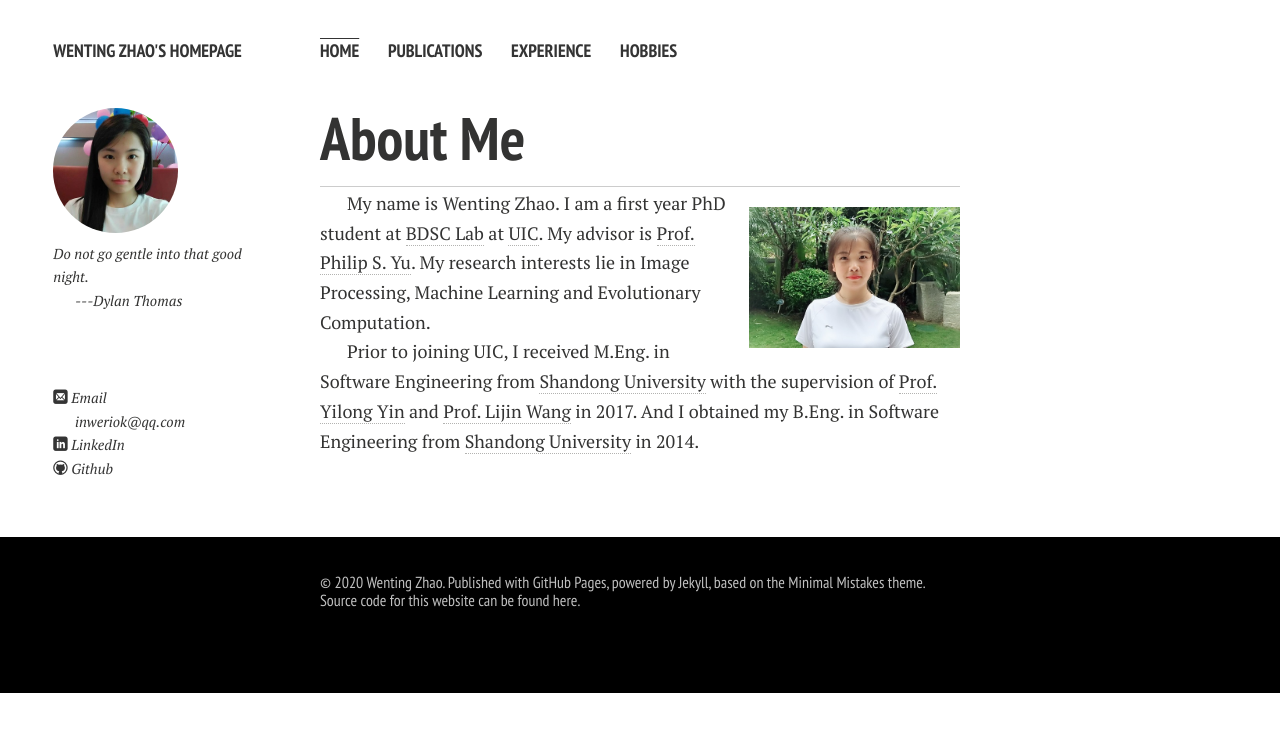
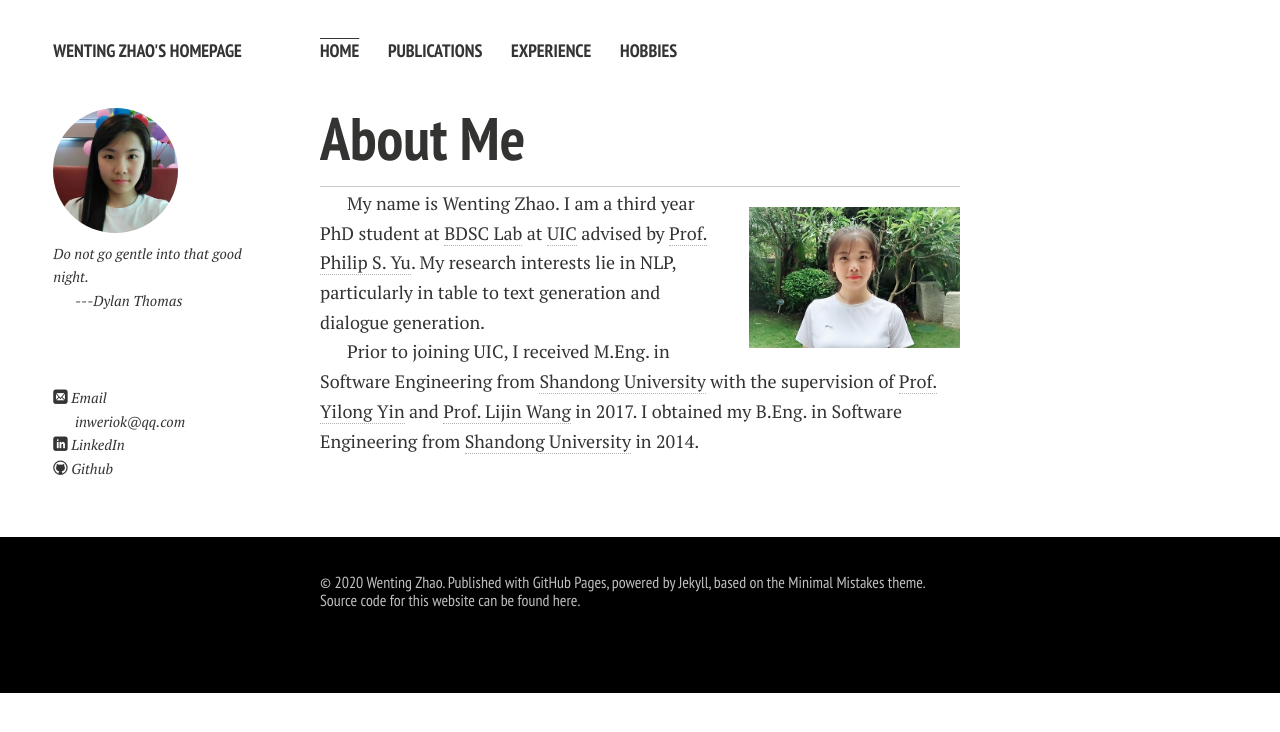
Before and after one commit to wentinghome/wentinghome.github.io, a Jekyll site: the page built from index.md, in a window 1280 px wide. Shown: the top 732 px of the page. Built offline with Jekyll 4.4.1, drawn with Linux system fonts in a browser that asks for light colours; nearby versions of some CDN libraries; our own code applies the rules of GitHub Pages for plain Markdown files.

Commit message:
Update index.md
update info

```diff
--- a/index.md
+++ b/index.md
@@ -6,9 +6,9 @@
 ________________________________________________________________________________
 <img src="/images/wentingzhao1.jpg" class="floatpic" width="100" height="100">
 
-My name is Wenting Zhao. I am a first year PhD student at [BDSC Lab][BDSC Lab] at [UIC][UIC]. My advisor is [Prof. Philip S. Yu][Prof. Philip S. Yu]. My research interests lie in Image Processing, Machine Learning and Evolutionary Computation.
+My name is Wenting Zhao. I am a third year PhD student at [BDSC Lab][BDSC Lab] at [UIC][UIC] advised by [Prof. Philip S. Yu][Prof. Philip S. Yu]. My research interests lie in NLP, particularly in table to text generation and dialogue generation.
 
-Prior to joining UIC, I received M.Eng. in Software Engineering from [Shandong University][Shandong University] with the supervision of [Prof. Yilong Yin] and [Prof. Lijin Wang] in 2017. And I obtained my B.Eng. in Software Engineering from [Shandong University][Shandong University] in 2014.
+Prior to joining UIC, I received M.Eng. in Software Engineering from [Shandong University][Shandong University] with the supervision of [Prof. Yilong Yin] and [Prof. Lijin Wang] in 2017. I obtained my B.Eng. in Software Engineering from [Shandong University][Shandong University] in 2014.
 
 
 [BDSC Lab]: https://bdsc.lab.uic.edu/
```
